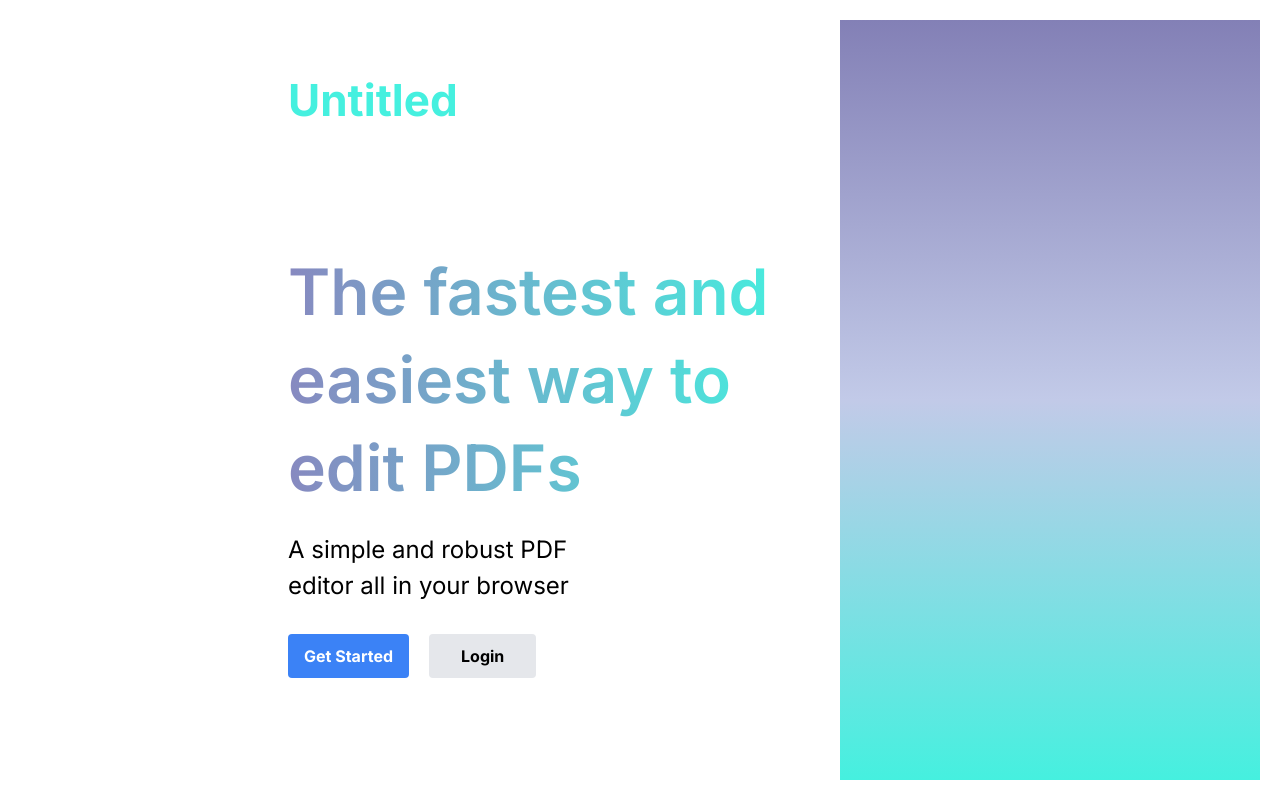
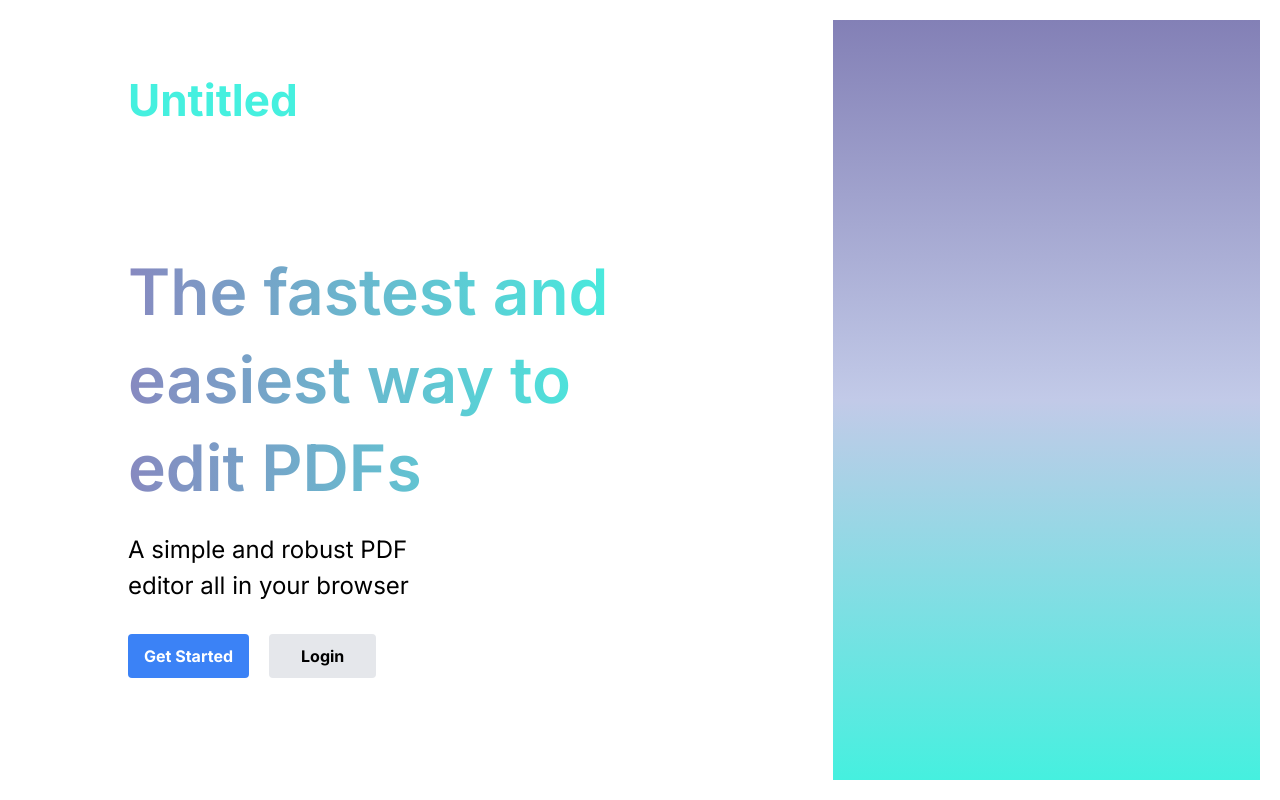
Before and after one commit to 98ZhaoJeffrey/pdf-editor, a Next.js app: page / in a window 1280 px wide. Built offline with nearby package versions, Linux system fonts and the light colour scheme.

Commit message:
fixed the left margin

```diff
--- a/src/app/landingpage/page.tsx
+++ b/src/app/landingpage/page.tsx
@@ -4,7 +4,7 @@ function Landing() {
     return (
         <>
             <div className='flex w-full h-screen justify-between' >
-                <div className='m-5 sm:mt-12 sm:ml-12 md:ml-20  xl:mt-20 xl:ml-72 max-w-lg'>
+                <div className='m-5 sm:mt-12 sm:ml-12 md:ml-20  xl:mt-20 xl:ml-32 max-w-lg'>
                     <h2 className='text-2xl sm:text-4xl lg:text-title font-bold text-secondary'>Untitled</h2>
                     <h1 className='text-5xl sm:text-6xl lg:text-heading mt-28 lg:mt-32 font-semibold text-transparent bg-clip-text bg-gradient-to-r from-primary-200 to-secondary'>The fastest and easiest way to edit PDFs </h1>
                     <h3 className='lg:text-description max-w-xs mt-5 mb-10'>A simple and robust PDF editor all in your browser</h3>
```
